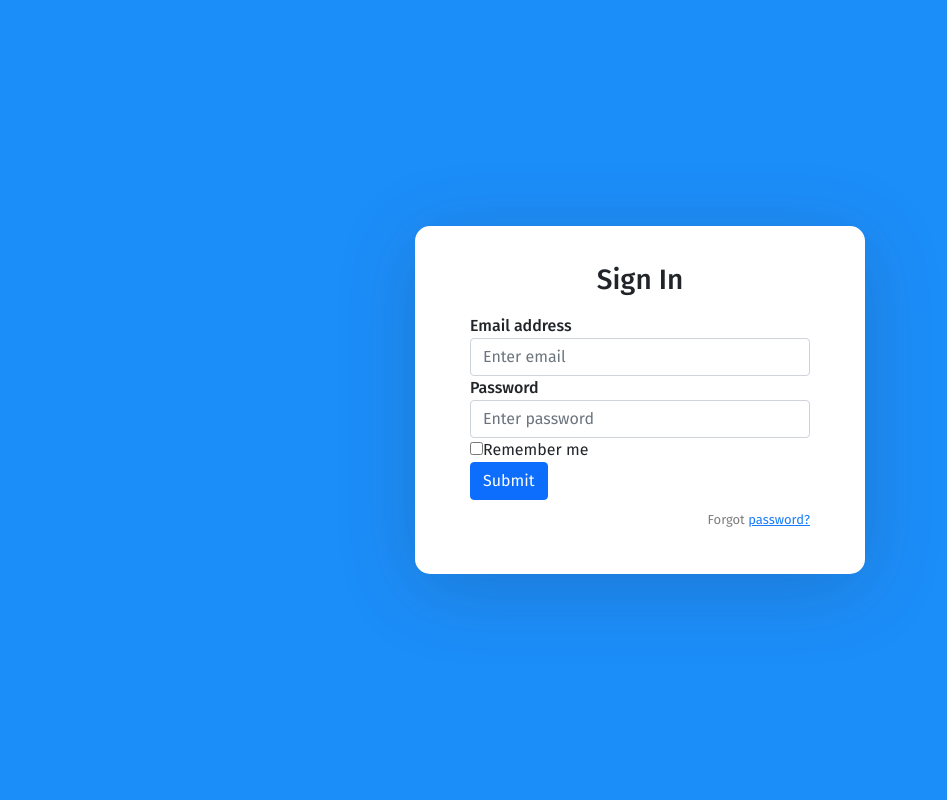
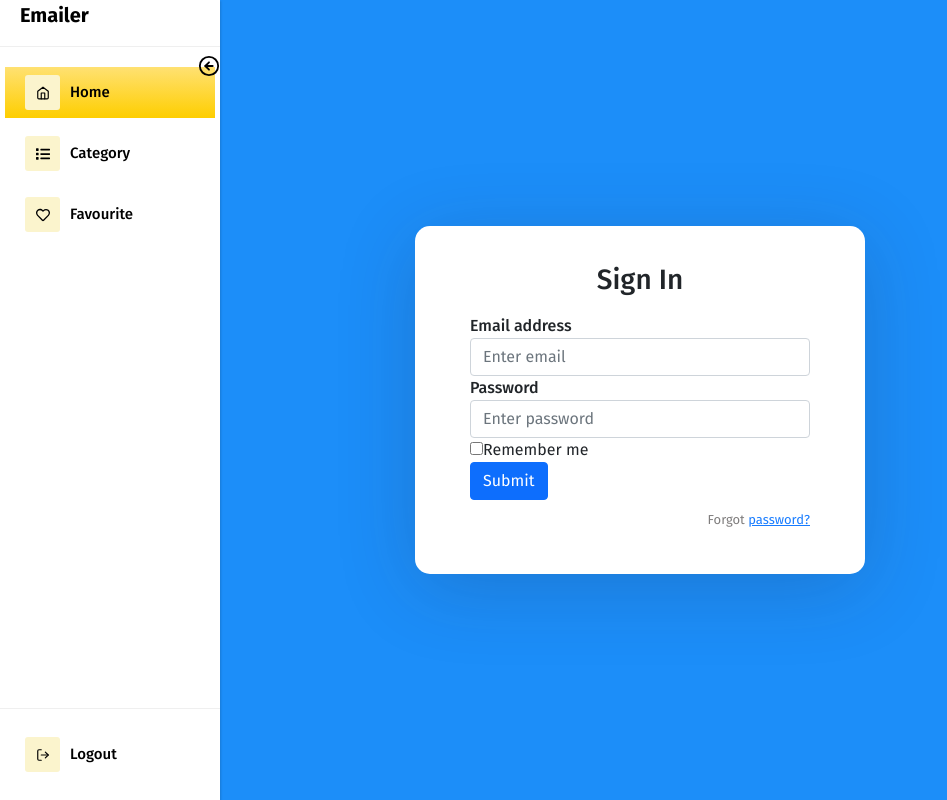
Before and after one commit to Pavel-Petkov03/Emailer, a React (Create React App) app in the folder client/: page /login in a window 1280 px wide. Shown: the whole page, without its empty margins (0-947 px from the left). Built offline with nearby package versions, Linux system fonts and the light colour scheme.

Commit message:
making sidenav

```diff
--- a/client/src/App.js
+++ b/client/src/App.js
@@ -2,18 +2,16 @@ import 'bootstrap/dist/css/bootstrap.min.css';
 import {Route, Routes} from "react-router-dom"
 import Login from "./components/Login";
 import Register from "./components/Register";
+import SideNav from "./components/SideNav";
 
 function App() {
     return (
         <div className="App">
-            <div className={"auth-wrapper"}>
-                <div className={"auth-inner"}>
-                    <Routes>
-                    <Route element={<Login/>} path={"/login"}/>
-                    <Route element={<Register/>} path={"/register"}/>
-                    </Routes>
-                </div>
-            </div>
+            <SideNav />
+            <Routes>
+                <Route element={<Login/>} path={"/login"}/>
+                <Route element={<Register/>} path={"/register"}/>
+            </Routes>
 
         </div>
     );
--- a/client/src/components/Login.jsx
+++ b/client/src/components/Login.jsx
@@ -1,20 +1,23 @@
 import "../css/auth.css"
 
 function Login() {
+
     return (
+        <div className={"auth-wrapper"}>
+            <div className={"auth-inner"}>
                 <form>
                     <h3>Sign In</h3>
                     <div className="form-group">
                         <label>Email address</label>
-                    <input type="email" className="form-control" placeholder="Enter email" />
+                        <input type="email" className="form-control" placeholder="Enter email"/>
                     </div>
                     <div className="form-group">
                         <label>Password</label>
-                    <input type="password" className="form-control" placeholder="Enter password" />
+                        <input type="password" className="form-control" placeholder="Enter password"/>
                     </div>
                     <div className="form-group">
                         <div className="custom-control custom-checkbox">
-                        <input type="checkbox" className="custom-control-input" id="customCheck1" />
+                            <input type="checkbox" className="custom-control-input" id="customCheck1"/>
                             <label className="custom-control-label" htmlFor="customCheck1">Remember me</label>
                         </div>
                     </div>
@@ -23,6 +26,8 @@ function Login() {
                         Forgot <a href="#">password?</a>
                     </p>
                 </form>
+            </div>
+        </div>
     );
 }
 
--- a/client/src/components/Register.jsx
+++ b/client/src/components/Register.jsx
@@ -1,7 +1,9 @@
 import "../css/auth.css"
-
+import "react-pro-sidebar"
 function Register() {
     return (
+        <div className={"auth-wrapper"}>
+            <div className={"auth-inner"}>
                 <form>
                     <h3>Sign Up</h3>
                     <div className="form-group">
@@ -25,6 +27,8 @@ function Register() {
                         Already registered <a href="#">sign in?</a>
                     </p>
                 </form>
+            </div>
+        </div>
     );
 }
 
--- /dev/null
+++ b/client/src/components/SideNav.jsx
@@ -0,0 +1,63 @@
+import {useState} from "react";
+
+import {
+    ProSidebar,
+    Menu,
+    MenuItem,
+    SidebarHeader,
+    SidebarFooter,
+    SidebarContent
+} from "react-pro-sidebar";
+
+import {FaList, FaRegHeart} from "react-icons/fa";
+import {
+    FiHome,
+    FiLogOut,
+    FiArrowLeftCircle,
+    FiArrowRightCircle
+} from "react-icons/fi";
+import {RiPencilLine} from "react-icons/ri";
+import {BiCog} from "react-icons/bi";
+
+import "react-pro-sidebar/dist/css/styles.css";
+import "../css/sidenav.css";
+
+const SideNav = () => {
+    const [menuCollapse, setMenuCollapse] = useState(false);
+
+    const menuIconClick = () => {
+        menuCollapse ? setMenuCollapse(false) : setMenuCollapse(true);
+    };
+
+    return (
+        <>
+            <div id="sidenav">
+                <ProSidebar collapsed={menuCollapse}>
+                    <SidebarHeader>
+                        <div className="logotext">
+                            <p>{menuCollapse ? "Email" : "Emailer"}</p>
+                        </div>
+                        <div className="closemenu" onClick={menuIconClick}>
+                            {menuCollapse ? <FiArrowRightCircle/> : <FiArrowLeftCircle/>}
+                        </div>
+                    </SidebarHeader>
+                    <SidebarContent>
+                        <Menu iconShape="square">
+                            <MenuItem active={true} icon={<FiHome/>}>
+                                Home</MenuItem>
+                            <MenuItem icon={<FaList/>}>Category</MenuItem>
+                            <MenuItem icon={<FaRegHeart/>}>Favourite</MenuItem>
+                        </Menu>
+                    </SidebarContent>
+                    <SidebarFooter>
+                        <Menu iconShape="square">
+                            <MenuItem icon={<FiLogOut/>}>Logout</MenuItem>
+                        </Menu>
+                    </SidebarFooter>
+                </ProSidebar>
+            </div>
+        </>
+    );
+};
+
+export default SideNav;
--- /dev/null
+++ b/client/src/css/sidenav.css
@@ -0,0 +1,68 @@
+#sidenav {
+  position: absolute;
+  width: 220px;
+}
+#sidenav .pro-sidebar {
+  height: 100vh;
+}
+#sidenav .closemenu {
+  color: #000;
+  position: absolute;
+  right: 0;
+  z-index: 9999;
+  line-height: 20px;
+  border-radius: 50%;
+  font-weight: bold;
+  font-size: 22px;
+  top: 55px;
+  cursor: pointer;
+}
+#sidenav .pro-sidebar {
+  width: 100%;
+  min-width: 100%;
+}
+#sidenav .pro-sidebar.collapsed {
+  width: 80px;
+  min-width: 80px;
+}
+#sidenav .pro-sidebar-inner {
+  background-color: white;
+  box-shadow: 0.5px 0.866px 2px 0px rgba(0, 0, 0, 0.15);
+}
+#sidenav .pro-sidebar-inner .pro-sidebar-layout {
+  overflow-y: hidden;
+}
+#sidenav .pro-sidebar-inner .pro-sidebar-layout .logotext p {
+  font-size: 20px;
+  padding: 0 20px;
+  color: #000;
+  font-weight: bold;
+}
+#sidenav .pro-sidebar-inner .pro-sidebar-layout ul {
+  padding: 0 5px;
+}
+#sidenav .pro-sidebar-inner .pro-sidebar-layout ul .pro-inner-item {
+  color: #000;
+  margin: 10px 0px;
+  font-weight: bold;
+}
+#sidenav .pro-sidebar-inner .pro-sidebar-layout ul .pro-inner-item .pro-icon-wrapper {
+  background-color: #fbf4cd;
+  color: #000;
+  border-radius: 3px;
+}
+#sidenav .pro-sidebar-inner .pro-sidebar-layout ul .pro-inner-item .pro-icon-wrapper .pro-item-content {
+  color: #000;
+}
+#sidenav .pro-sidebar-inner .pro-sidebar-layout .active {
+  background-image: linear-gradient(0deg, #fece00 0%, #ffe172 100%);
+}
+#sidenav .logo {
+  padding: 20px;
+}
+
+@media only screen and (max-width: 720px) {
+  html {
+    overflow: hidden;
+  }
+}
```
Also changed, not shown: 1 other file (tests, documents, lock files or other folders). Lines whose indentation alone changed are shown as unchanged.
